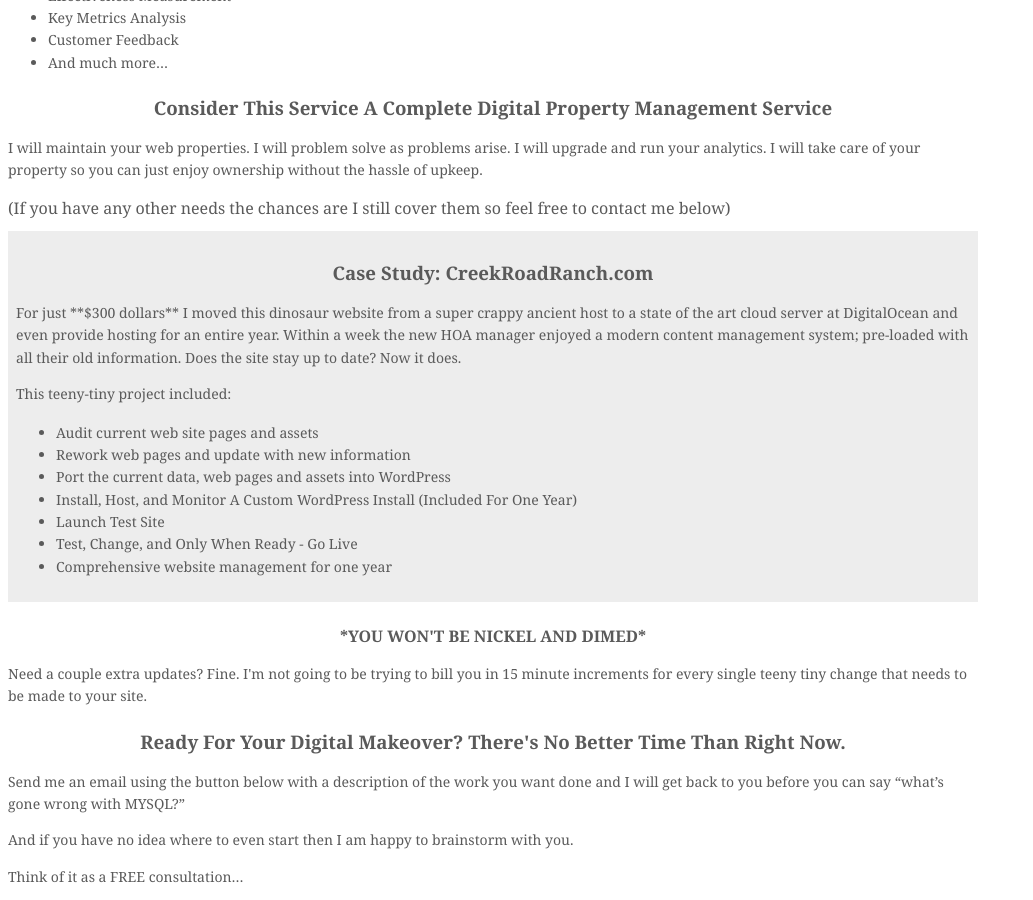
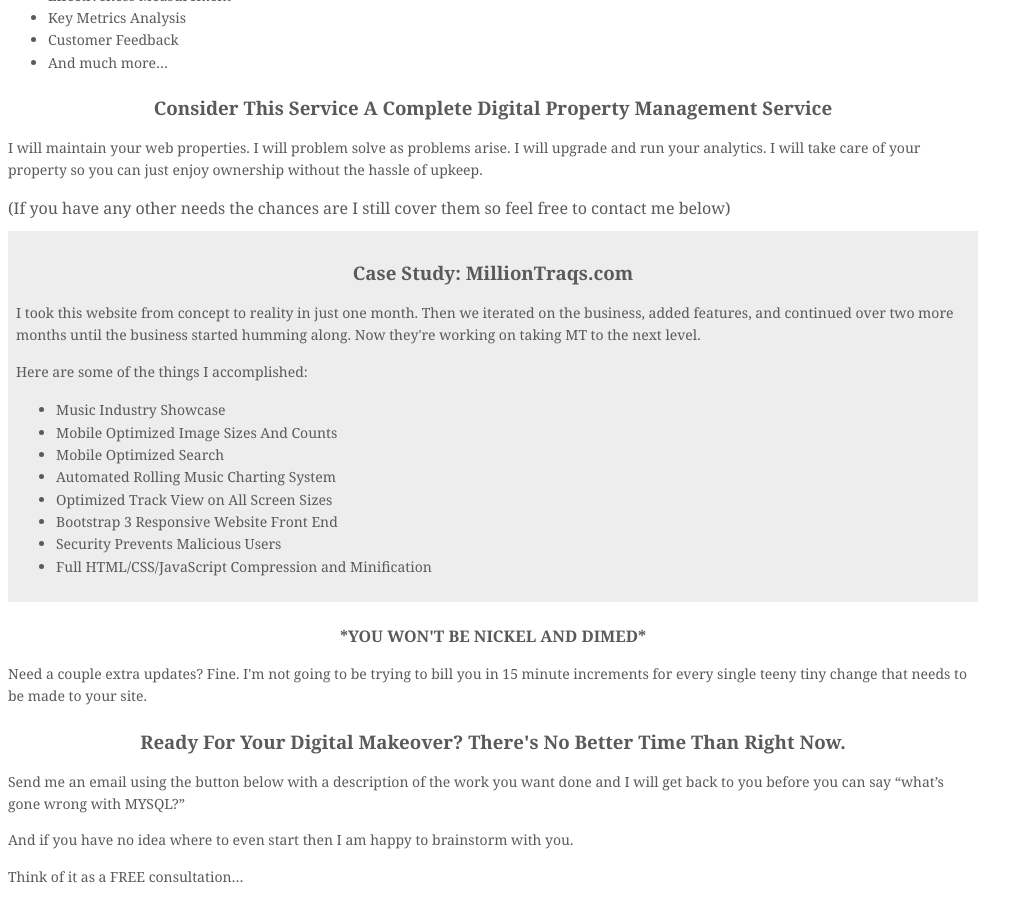
Before and after one commit to rayleyva/caoimhghin.github.io, a Jekyll site: the page built from services-fashion.html, in a window 1280 px wide and 900 px high, scrolled down 922 px. Shown: the whole window, without its empty margins (0-1033 px from the left). Built offline with Jekyll 4.4.1, drawn with Linux system fonts in a browser that asks for light colours.

Commit message:
changing case study

```diff
--- a/services-fashion.html
+++ b/services-fashion.html
@@ -74,25 +74,22 @@
             </div>
 
             <div style="background-color:#ededed;margin-top:10px;margin-bottom:15px;padding:8px;">
-            <h3>Case Study: CreekRoadRanch.com</h3>
+            <h3>Case Study: MillionTraqs.com</h3>
 
             <p>
-                For just **$300 dollars** I moved this dinosaur website from a super crappy ancient host to a state of
-                the art cloud server at DigitalOcean and even provide hosting for an entire year. Within a week the new HOA manager enjoyed a
-                modern content management system; pre-loaded with all their old information. Does the site stay up to date? Now it does.
+                I took this website from concept to reality in just one month. Then we iterated on the business, added features, and
+                continued over two more months until the business started humming along. Now they're working on taking MT to the next level.
             </p>
-
-            <p>
-                This teeny-tiny project included:
-            </p>
+            <p>Here are some of the things I accomplished:</p>
             <ul>
-                <li>Audit current web site pages and assets</li>
-                <li>Rework web pages and update with new information</li>
-                <li>Port the current data, web pages and assets into WordPress</li>
-                <li>Install, Host, and Monitor A Custom WordPress Install (Included For One Year)</li>
-                <li>Launch Test Site</li>
-                <li>Test, Change, and Only When Ready - Go Live</li>
-                <li>Comprehensive website management for one year</li>
+                <li>Music Industry Showcase</li>
+                <li>Mobile Optimized Image Sizes And Counts</li>
+                <li>Mobile Optimized Search</li>
+                <li>Automated Rolling Music Charting System</li>
+                <li>Optimized Track View on All Screen Sizes</li>
+                <li>Bootstrap 3 Responsive Website Front End</li>
+                <li>Security Prevents Malicious Users</li>
+                <li>Full HTML/CSS/JavaScript Compression and Minification</li>
             </ul>
             </div>
             <h4>*YOU WON'T BE NICKEL AND DIMED*</h4>
```
